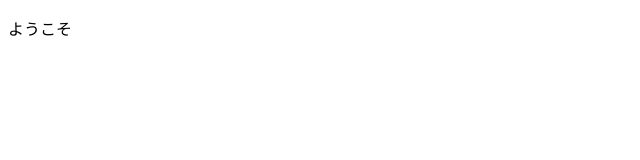
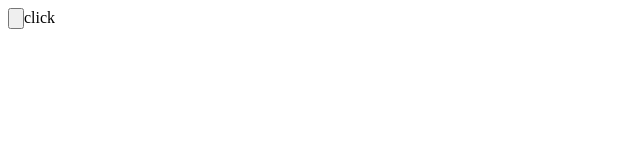
Before and after one commit to naotofm1059/naotofm1059.github.io, a plain HTML site: page index.html in a window 1280 px wide. Shown: the full height of the page, 0-640 px from the left. Drawn offline with Linux system fonts and the light colour scheme.

Commit message:
Edit index.html

```diff
--- a/index.html
+++ b/index.html
@@ -7,6 +7,12 @@
     <title>Document</title>
 </head>
 <body>
-    <p>ようこそ</p>
+    <input type="button" onclick="click()">click</a>
 </body>
 </html>
+<script>
+function click()
+{
+    alert("Hello!");
+}
+</script>
```
